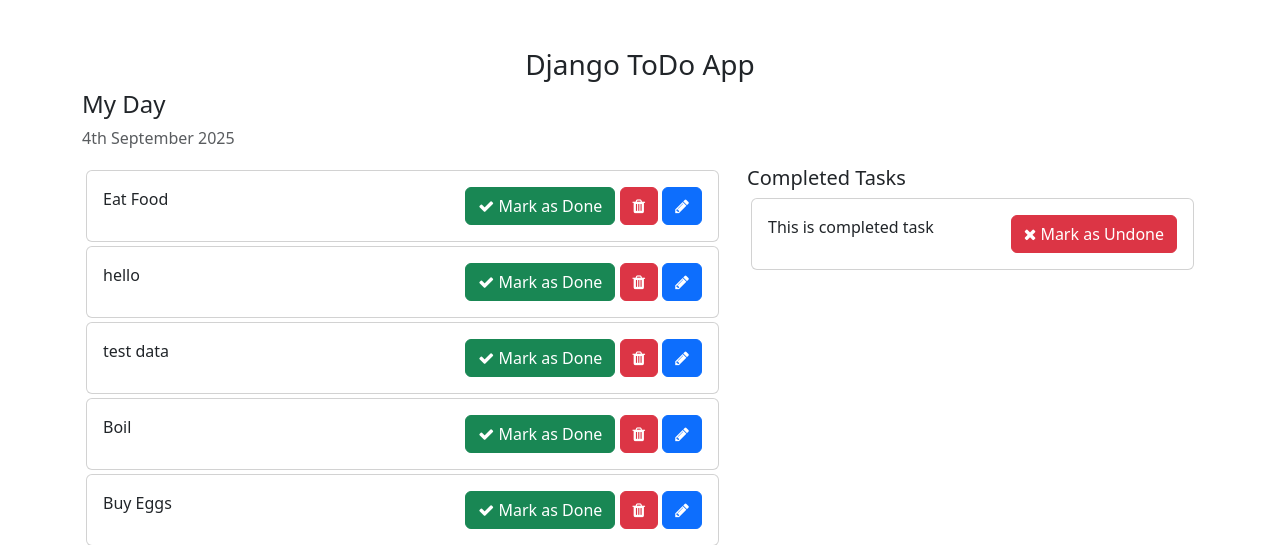
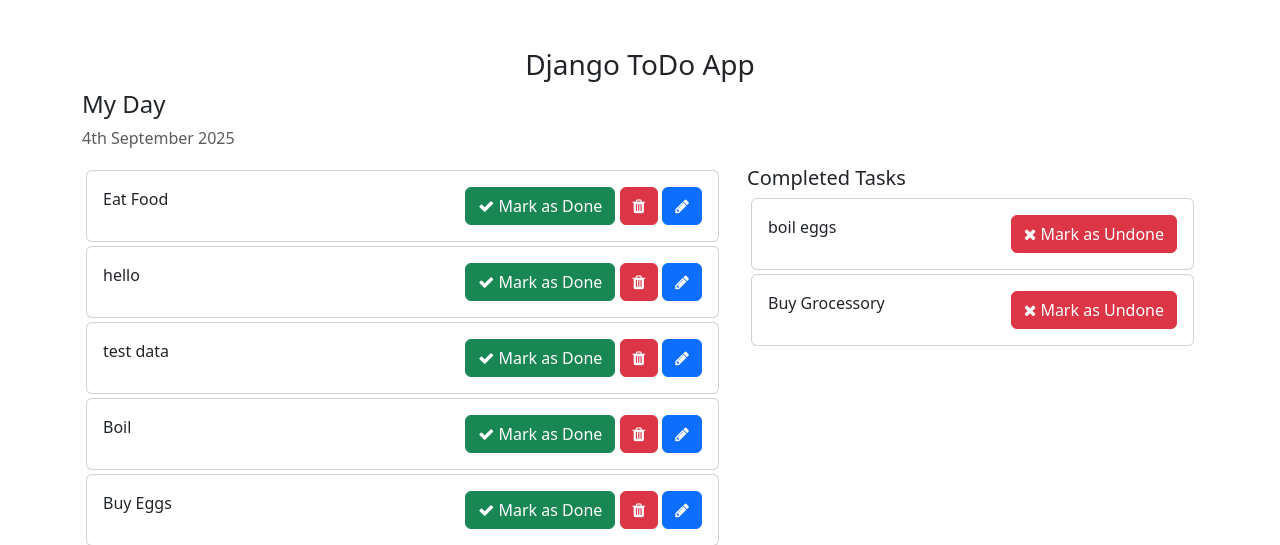
Before and after one commit to rahulyadav6/Django, a Django app: page / in a window 1280 px wide. Shown: the top 545 px of the page. Run offline with Django 5.2, Linux system fonts and the light colour scheme; data comes from the database, SQL or seed files in the repository; both versions use the stored data as it was after the commit.

Commit message:
completed task visible on UI

```diff
--- a/ToDo/templates/home.html
+++ b/ToDo/templates/home.html
@@ -42,15 +42,16 @@
             <div class="col-md-5 col-lg-5">
                 <h5>Completed Tasks</h5>
                 <!-- List of all the tasks that have completed -->
+                 {% for task in completed_tasks %}
                 <div class="card m-1">
                     <div class="card-body">
                         {{ task.task }}
-                        This is completed task
                         <span style="position: relative; float: right;">
                             <a  class="btn btn-danger"><i class="fa fa-times"></i> Mark as Undone</a>
                         </span>
                     </div>
                 </div>
+                {% endfor %}
             </div>
         </div>
         <div class="row">
--- a/ToDo/todo_main/views.py
+++ b/ToDo/todo_main/views.py
@@ -2,7 +2,10 @@ from django.shortcuts import render
 from todo.models import Task
 def home(request):
     tasks = Task.objects.filter(isCompleted=False).order_by('-updated_at')
+
+    completed_tasks = Task.objects.filter(isCompleted=True).order_by('-updated_at')
     context = {
         'tasks': tasks,
+        'completed_tasks' : completed_tasks
     }
     return render(request, 'home.html', context)
```
Also changed, not shown: ToDo/db.sqlite3.
